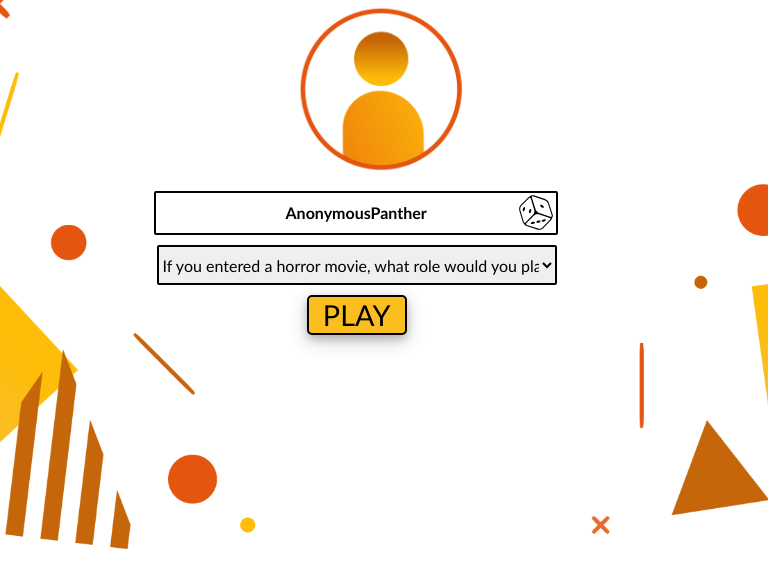
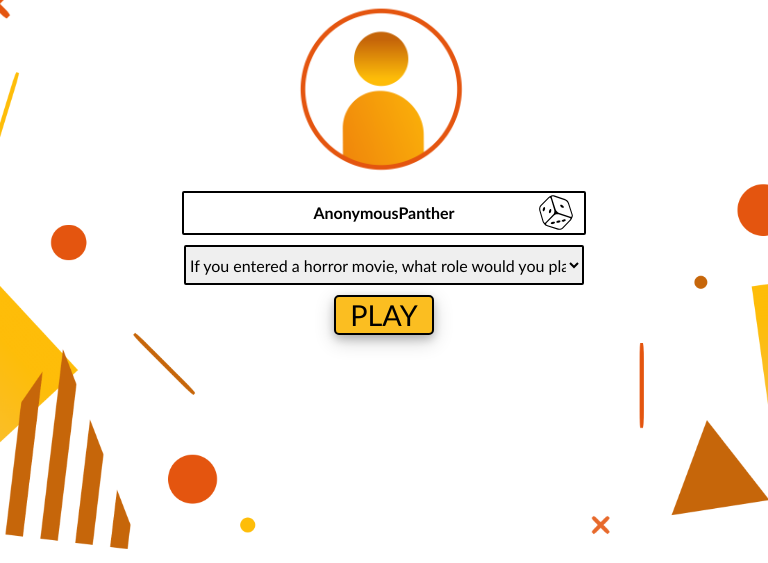
Before and after one commit to Zara721/Buzzscript, a PHP site: page / in a window 768 px wide. Shown: the part 237-800 px from the top of the page. Run offline with PHP 8.4, Linux system fonts and the light colour scheme.

Commit message:
more centering

```diff
--- a/css/homepage.css
+++ b/css/homepage.css
@@ -108,6 +108,10 @@ main h1 {
 form {
     margin-top: 7px;
     padding-bottom: 1.5em;
+    display: flex;
+    flex-direction: column;
+    justify-content: center;
+    align-items: center;
 }
 
 #username {
@@ -231,7 +235,7 @@ and (max-width: 768px) {
     }
 
     #die {
-        left: 152px;
+        left: 172px;
         bottom: 165px;
     }
 
```
